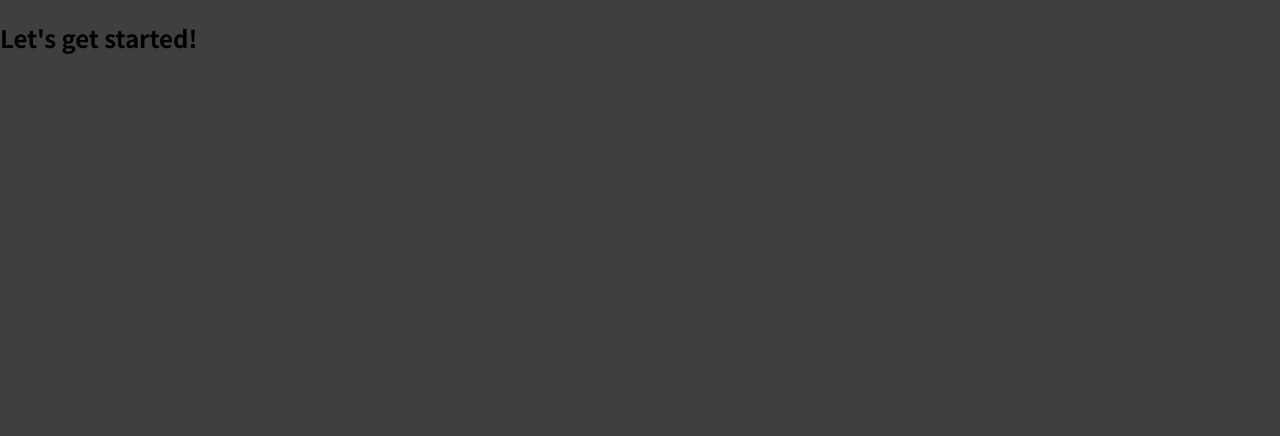
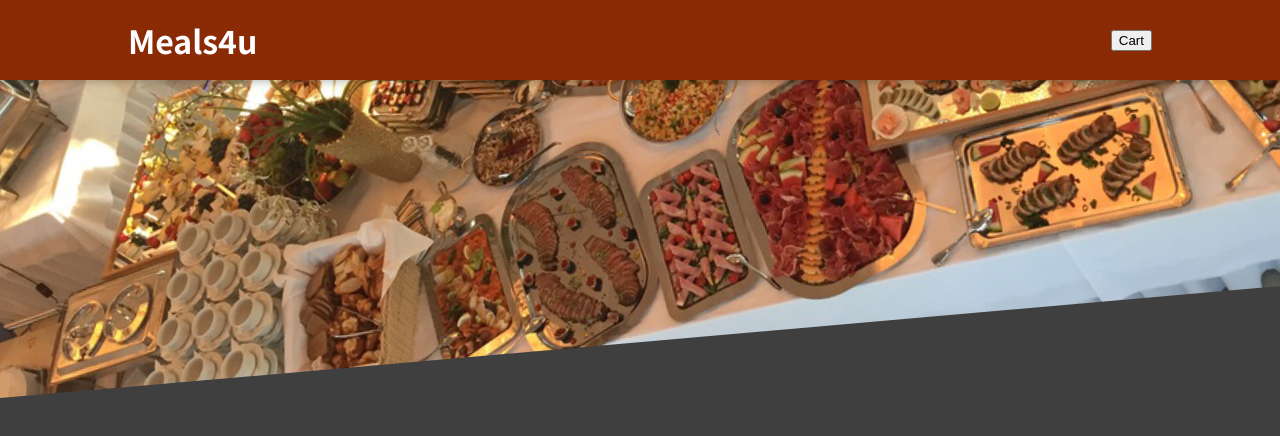
Before and after one commit to nhooley1/react-food-order-app, a React (Create React App) app: page / in a window 1280 px wide. Shown: the top 436 px of the page. Built offline with nearby package versions, Linux system fonts and the light colour scheme.

Commit message:
create initial header component

```diff
--- a/src/App.js
+++ b/src/App.js
@@ -1,8 +1,10 @@
+import { Fragment } from 'react';
+import Header from './Layout/Header';
 function App() {
   return (
-    <div>
-      <h2>Let's get started!</h2>
-    </div>
+    <Fragment>
+      <Header />
+    </Fragment>
   );
 }
 
--- /dev/null
+++ b/src/Layout/Header.js
@@ -0,0 +1,19 @@
+import { Fragment } from 'react';
+import mealImage from '../../src/assets/meals.jpeg';
+import classes from './Header.module.css';
+
+const Header = (props) => {
+  return (
+    <Fragment>
+      <header className={classes.header}>
+        <h1>Meals4u</h1>
+        <button>Cart</button>
+      </header>
+      <div className={classes['main-image']}>
+        <img src={mealImage} alt="food init" />
+      </div>
+    </Fragment>
+  );
+};
+
+export default Header;
--- /dev/null
+++ b/src/Layout/Header.module.css
@@ -0,0 +1,29 @@
+.header {
+  position: fixed;
+  top: 0;
+  left: 0;
+  width: 100%;
+  height: 5rem;
+  background-color: #8a2b06;
+  color: white;
+  display: flex;
+  justify-content: space-between;
+  align-items: center;
+  padding: 0 10%;
+  box-shadow: 0 2px 8px rgba(0, 0, 0, 0.25);
+  z-index: 10;
+}
+
+.main-image {
+  width: 100%;
+  height: 25rem;
+  z-index: 0;
+  overflow: hidden;
+}
+
+.main-image img {
+  width: 110%;
+  height: 100%;
+  object-fit: cover;
+  transform: rotateZ(-5deg) translateY(-4rem) translateX(-1rem);
+}
```
Also changed, not shown: src/assets/meals.jpeg (added), 1 other file (tests, documents, lock files or other folders).
